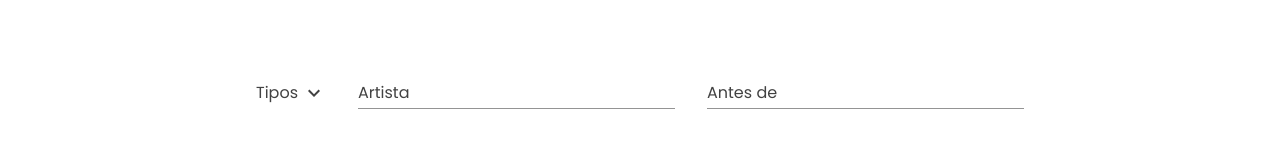
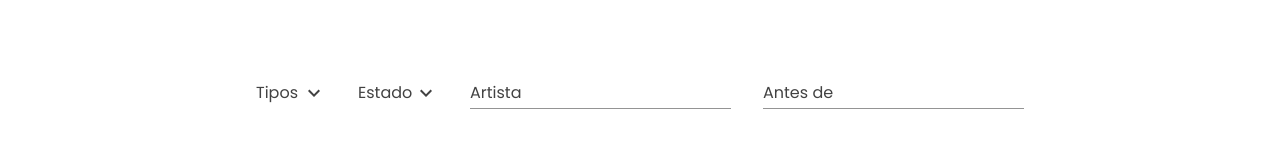
Before and after one commit to JoaoGiesteira33/apac-loja, a React (Vite) app in the folder client/: page /requests in a window 1280 px wide. Shown: the part 355-514 px from the top of the page. Built offline with nearby package versions, Linux system fonts and the light colour scheme.

Commit message:
Fix texto, filtro estado do request

```diff
--- /dev/null
+++ b/client/src/components/pintar_o_7/MultipleSelectStates.tsx
@@ -0,0 +1,89 @@
+import InputLabel from '@mui/material/InputLabel';
+import MenuItem from '@mui/material/MenuItem';
+import FormControl from '@mui/material/FormControl';
+import ListItemText from '@mui/material/ListItemText';
+import Select, { SelectChangeEvent } from '@mui/material/Select';
+import Checkbox from '@mui/material/Checkbox';
+import Box from '@mui/system/Box';
+import { ListItemIcon, styled } from '@mui/material';
+
+import KeyboardArrowDownOutlinedIcon from '@mui/icons-material/KeyboardArrowDownOutlined';
+
+const MyKeyboardArrowDownOutlinedIcon = styled('KeyboardArrowDownOutlinedIcon')(
+    ({ primary }) => ({
+        backgroundColor: primary ? 'palevioletred' : 'white',
+        color: primary ? 'white' : 'palevioletred',
+    })
+);
+const ITEM_HEIGHT = 48;
+const ITEM_PADDING_TOP = 8;
+const MenuProps = {
+    PaperProps: {
+        style: {
+            maxHeight: ITEM_HEIGHT * 10 + ITEM_PADDING_TOP,
+            width: 250,
+        },
+    },
+};
+const availableTypes: string[] = ['Pending', 'Rejected', 'Approved'];
+
+export default function MultipleSelectTypes({
+    values,
+    setValues,
+}: {
+    values: string[];
+    setValues: React.Dispatch<React.SetStateAction<string[]>>;
+}) {
+    const handleSelectedTypesChange = (
+        event: SelectChangeEvent<typeof values>
+    ) => {
+        const value = event.target.value;
+        if (value[value.length - 1] === 'all') {
+            setValues(
+                values.length === availableTypes.length ? [] : availableTypes
+            );
+            return;
+        }
+        setValues(typeof value === 'string' ? value.split(',') : value);
+    };
+
+    return (
+        <FormControl variant="standard" sx={{ m: 1, width: 80, margin: '0' }}>
+            <InputLabel shrink={false} id="multiple-checkbox-label">
+                {values.length < 1 && 'Estado'}
+            </InputLabel>
+            <Select
+                labelId="multiple-checkbox-label"
+                id="multiple-checkbox"
+                multiple
+                disableUnderline
+                value={values}
+                onChange={handleSelectedTypesChange}
+                IconComponent={KeyboardArrowDownOutlinedIcon}
+                renderValue={() => ['Estado']}
+                MenuProps={MenuProps}>
+                <MenuItem divider value="all">
+                    <ListItemIcon>
+                        <Checkbox
+                            checked={
+                                availableTypes.length > 0 &&
+                                values.length === availableTypes.length
+                            }
+                            indeterminate={
+                                values.length > 0 &&
+                                values.length < availableTypes.length
+                            }
+                        />
+                    </ListItemIcon>
+                    <ListItemText primary="Todos" />
+                </MenuItem>
+                {availableTypes.map((type) => (
+                    <MenuItem divider key={type} value={type}>
+                        <Checkbox checked={values.indexOf(type) > -1} />
+                        <ListItemText primary={type} />
+                    </MenuItem>
+                ))}
+            </Select>
+        </FormControl>
+    );
+}
--- a/client/src/components/pintar_o_7/NewProductRequest.tsx
+++ b/client/src/components/pintar_o_7/NewProductRequest.tsx
@@ -81,6 +81,7 @@ export default function NewProductRequest() {
                         justifyContent={'space-between'}
                         direction={'row'}
                         alignItems={'flex-start'}
+                        overflow={'hidden'}
                         spacing={1}>
                         <Box
                             component={'div'}
@@ -89,14 +90,7 @@ export default function NewProductRequest() {
                             <Typography variant="h5">
                                 {product.title}
                             </Typography>
-                            <Typography
-                                sx={{
-                                    textOverflow: 'ellipsis',
-                                    wordWrap: 'break-word',
-                                    overflow: 'hidden',
-                                }}>
-                                {product.description}
-                            </Typography>
+                            <Typography>{product.description}</Typography>
                         </Box>
                         <Typography>
                             {dayjs(publishedDate).format('DD/MM/YYYY')}
--- a/client/src/pages/Administrator/Requests.tsx
+++ b/client/src/pages/Administrator/Requests.tsx
@@ -1,15 +1,24 @@
 import React from 'react';
 
-import { Box, Divider, Stack, TextField, Typography } from '@mui/material';
+import {
+    Box,
+    FormControlLabel,
+    Stack,
+    TextField,
+    Typography,
+} from '@mui/material';
 import { DatePicker } from '@mui/x-date-pickers/DatePicker';
 import MultipleSelectTypes from '../../components/pintar_o_7/MultipleSelectTypes';
 import NewProductRequest from '../../components/pintar_o_7/NewProductRequest';
+import MultipleSelectStates from '../../components/pintar_o_7/MultipleSelectStates';
 
 export default function Requests() {
     // Filters
     const [selectedTypes, setSelectedTypes] = React.useState<string[]>([]);
+    const [selectedStates, setSelectedStates] = React.useState<string[]>([]); // ['Pendente', 'Rejeitado', 'Aprovado'
     const [artist, setArtist] = React.useState<string>('');
     const [dateFilter, setDateFilter] = React.useState<Date | null>(null);
+    const [showRejected, setShowRejected] = React.useState<boolean>(false);
 
     return (
         <Box
@@ -39,12 +48,21 @@ export default function Requests() {
                             paddingY: '2rem',
                             width: '100%',
                         }}>
-                        <Box className="flex-shrink-0" component={'div'}>
+                        <Stack
+                            direction="row"
+                            justifyContent={'space-between'}
+                            alignItems={'center'}
+                            gap={4}
+                            sx={{ width: { xs: '100%', sm: '200px' } }}>
                             <MultipleSelectTypes
                                 values={selectedTypes}
                                 setValues={setSelectedTypes}
                             />
-                        </Box>
+                            <MultipleSelectStates
+                                values={selectedTypes}
+                                setValues={setSelectedTypes}
+                            />
+                        </Stack>
                         <TextField
                             variant="standard"
                             margin="normal"
```
